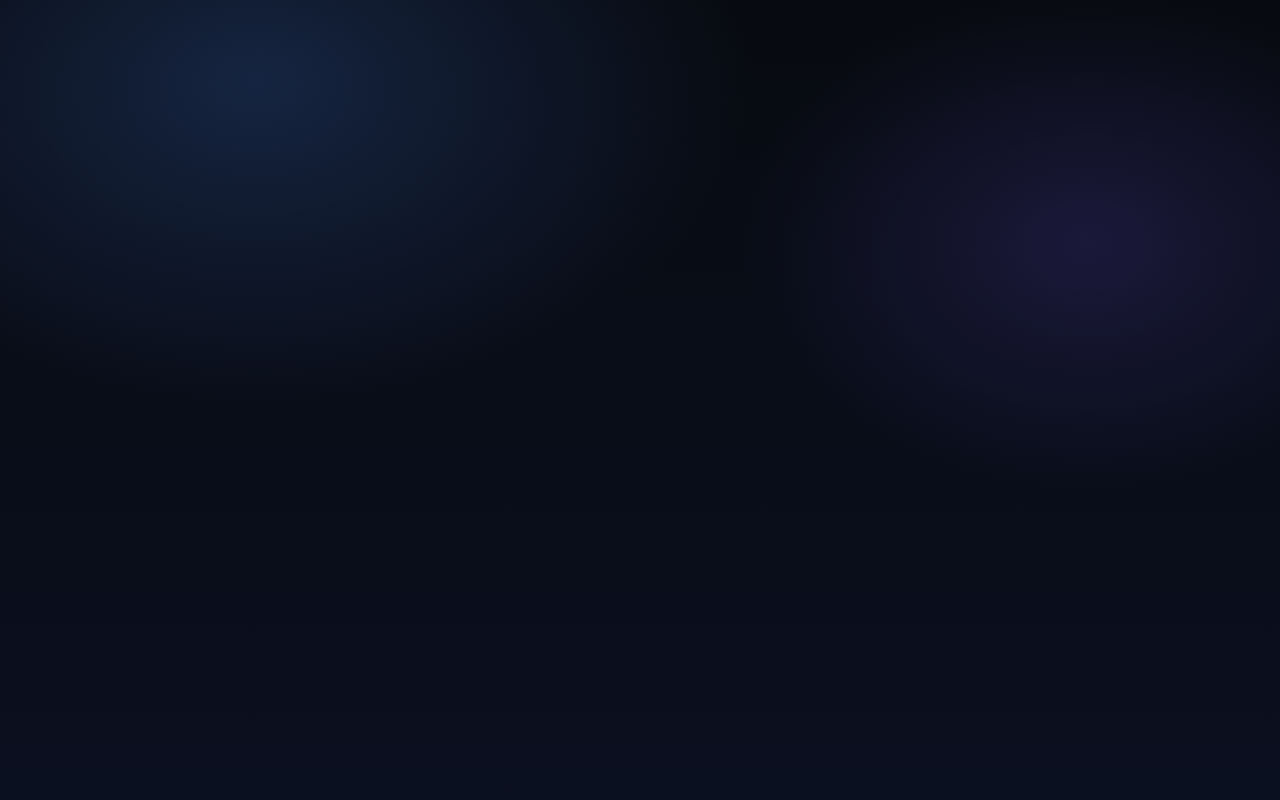
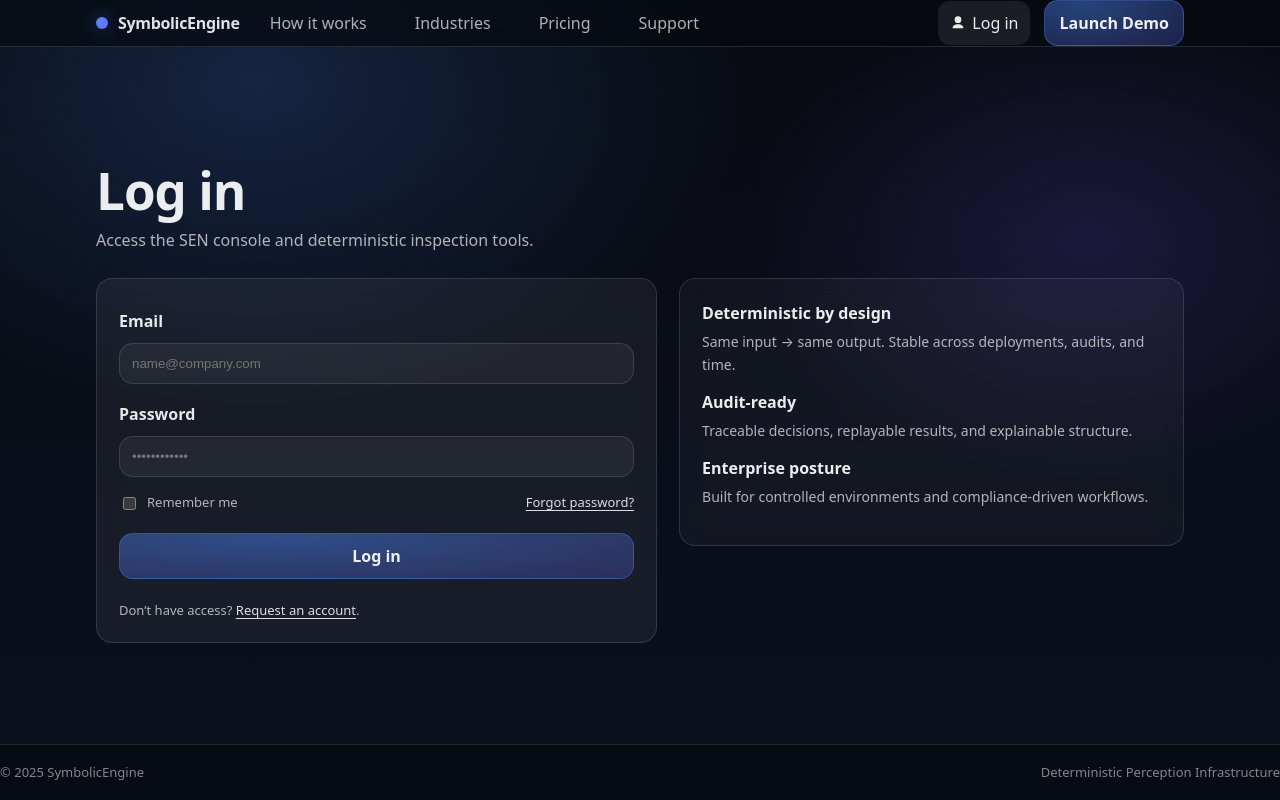
Before and after one commit to f22fighterpilot1/sen-website, a React (Vite) app: page /login in a window 1280 px wide. Before the commit this address had no page. Built offline with nearby package versions, Linux system fonts and the light colour scheme.

Commit message:
modifid style of new login page, added video from src on how it works, removed minicard background padding behind video via theme.css

```diff
--- a/src/App.tsx
+++ b/src/App.tsx
@@ -6,6 +6,8 @@ import HowItWorks from "./pages/HowItWorks";
 import Industries from "./pages/Industries";
 import Pricing from "./pages/Pricing";
 import Support from "./pages/Support";
+import Login from "./pages/Login";
+
 
 export default function App() {
     return (
@@ -17,6 +19,8 @@ export default function App() {
                 <Route path="/support" element={<Support />} />
                 <Route path="/industries" element={<Industries />} />
                 <Route path="/pricing" element={<Pricing />} />
+                <Route path="/login" element={<Login />} />
+
             </Route>
         </Routes>
     );
--- a/src/pages/HowItWorks.tsx
+++ b/src/pages/HowItWorks.tsx
@@ -17,7 +17,7 @@ export default function HowItWorks() {
           <div className="tutorial-video">
             {/* Replace src with your real embed URL (YouTube/Vimeo/etc.) */}
             <iframe
-              src="https://www.youtube.com/watch?v=-6rVV-Clw3E"
+              src="/src/Drew_Cyber_Careers.mp4"
               title="Tutorial video"
               allow="accelerometer; autoplay; clipboard-write; encrypted-media; gyroscope; picture-in-picture"
               allowFullScreen
--- /dev/null
+++ b/src/pages/Login.tsx
@@ -0,0 +1,103 @@
+import { NavLink } from "react-router-dom";
+import { useState } from "react";
+
+export default function Login() {
+  const [email, setEmail] = useState("");
+  const [password, setPassword] = useState("");
+
+  const onSubmit = (e: React.FormEvent) => {
+    e.preventDefault();
+
+    // TODO: wire to real auth
+    // For now, you can log or show a toast
+    console.log("login", { email, password });
+  };
+
+  return (
+    <section className="page auth-page">
+      <header className="auth-header">
+        <h1>Log in</h1>
+        <p className="auth-sub">
+          Access the SEN console and deterministic inspection tools.
+        </p>
+      </header>
+
+      <div className="auth-shell">
+        <div className="auth-card card">
+          <form className="auth-form" onSubmit={onSubmit}>
+            <label className="auth-label" htmlFor="email">
+              Email
+            </label>
+            <input
+              id="email"
+              className="auth-input"
+              type="email"
+              autoComplete="email"
+              inputMode="email"
+              placeholder="name@company.com"
+              value={email}
+              onChange={(e) => setEmail(e.target.value)}
+              required
+            />
+
+            <label className="auth-label" htmlFor="password">
+              Password
+            </label>
+            <input
+              id="password"
+              className="auth-input"
+              type="password"
+              autoComplete="current-password"
+              placeholder="••••••••••••"
+              value={password}
+              onChange={(e) => setPassword(e.target.value)}
+              required
+            />
+
+            <div className="auth-row">
+              <label className="auth-check">
+                <input type="checkbox" />
+                <span>Remember me</span>
+              </label>
+
+              <NavLink to="/support" className="auth-link">
+                Forgot password?
+              </NavLink>
+            </div>
+
+            <button className="btn btn-primary auth-submit" type="submit">
+              Log in
+            </button>
+
+            <p className="auth-foot">
+              Don’t have access?{" "}
+              <NavLink to="/support" className="auth-link">
+                Request an account
+              </NavLink>
+              .
+            </p>
+          </form>
+        </div>
+
+        <aside className="auth-side">
+          <div className="auth-side-card card">
+            <div className="auth-side-k">Deterministic by design</div>
+            <p className="auth-side-v">
+              Same input → same output. Stable across deployments, audits, and time.
+            </p>
+
+            <div className="auth-side-k">Audit-ready</div>
+            <p className="auth-side-v">
+              Traceable decisions, replayable results, and explainable structure.
+            </p>
+
+            <div className="auth-side-k">Enterprise posture</div>
+            <p className="auth-side-v">
+              Built for controlled environments and compliance-driven workflows.
+            </p>
+          </div>
+        </aside>
+      </div>
+    </section>
+  );
+}
--- a/src/styles/theme.css
+++ b/src/styles/theme.css
@@ -71,7 +71,6 @@
   align-items: center;
   gap: 6px;
 }
-
 
 /* CTA: push ALL the way right */
 .nav-cta {
@@ -746,11 +745,12 @@
 }
 
 .tutorial-video {
-  border: 1px solid var(--border);
-  border-radius: calc(var(--radius) - 4px);
-  overflow: hidden;
-  background: rgba(0, 0, 0, 0.35);
+  border: none;
+  border-radius: 0;
+  background: none;
+  overflow: hidden; /* keep this so iframe doesn’t spill */
 }
+
 
 /* Responsive video ratio box */
 .tutorial-video iframe {
@@ -1248,3 +1248,124 @@
     font-size: 1.25rem;
   }
 }
+
+/* ================= AUTH ================= */
+
+.auth-page {
+  padding: 44px 0 24px;
+}
+
+.auth-header h1 {
+  margin: 0 0 10px 0;
+}
+
+.auth-sub {
+  margin: 0;
+  color: var(--muted);
+  max-width: 70ch;
+}
+
+.auth-shell {
+  margin-top: 26px;
+  display: grid;
+  grid-template-columns: 1fr 0.9fr;
+  gap: 22px;
+  align-items: start;
+}
+
+.auth-card {
+  padding: 22px;
+}
+
+.auth-form {
+  display: grid;
+  gap: 10px;
+}
+
+.auth-label {
+  margin-top: 8px;
+  font-weight: 650;
+  color: rgba(255,255,255,0.9);
+}
+
+.auth-input {
+  width: 100%;
+  padding: 12px 12px;
+  border-radius: 14px;
+  border: 1px solid var(--border);
+  background: rgba(255, 255, 255, 0.05);
+  color: var(--text);
+  outline: none;
+}
+
+.auth-input:focus {
+  border-color: rgba(79, 140, 255, 0.45);
+  box-shadow: 0 0 0 3px rgba(79, 140, 255, 0.12);
+}
+
+.auth-row {
+  display: flex;
+  justify-content: space-between;
+  align-items: center;
+  gap: 12px;
+  margin-top: 6px;
+}
+
+.auth-check {
+  display: inline-flex;
+  align-items: center;
+  gap: 8px;
+  color: var(--muted);
+  font-size: 13px;
+}
+
+.auth-link {
+  color: rgba(255,255,255,0.86);
+  text-decoration: underline;
+  text-underline-offset: 3px;
+  font-size: 13px;
+}
+
+.auth-submit {
+  margin-top: 10px;
+  width: 100%;
+}
+
+.auth-foot {
+  margin: 12px 0 0 0;
+  color: var(--muted);
+  font-size: 13px;
+}
+
+.auth-side-card {
+  padding: 22px;
+  background: rgba(255, 255, 255, 0.04);
+}
+
+.auth-side-k {
+  font-weight: 750;
+  margin: 0 0 6px 0;
+  color: rgba(255,255,255,0.92);
+}
+
+.auth-side-v {
+  margin: 0 0 14px 0;
+  color: var(--muted);
+  line-height: 1.6;
+  font-size: 14px;
+}
+
+@media (max-width: 920px) {
+  .auth-shell {
+    grid-template-columns: 1fr;
+  }
+}
+
+/* Remove card background behind tutorial video */
+.tutorial-media.card,
+.tutorial-media .card,
+.tutorial-video.card {
+  background: none;
+  border: none;
+  box-shadow: none;
+}
```
Also changed, not shown: 1 other file (tests, documents, lock files or other folders).
